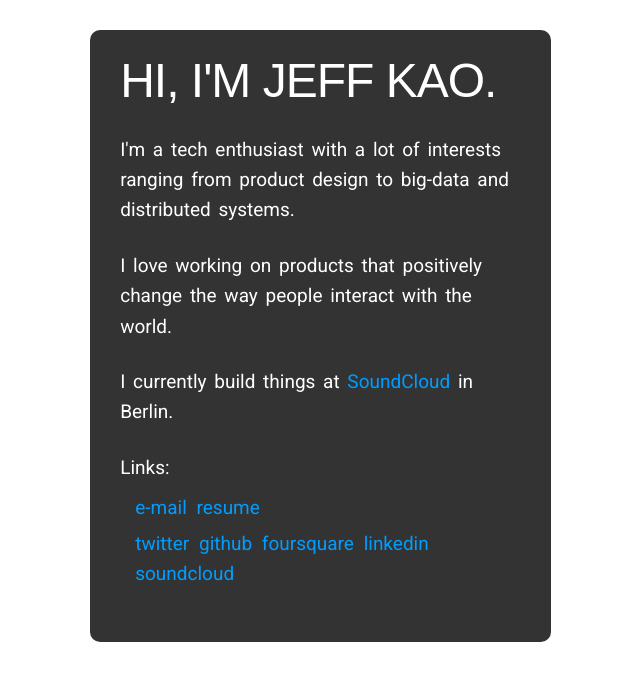
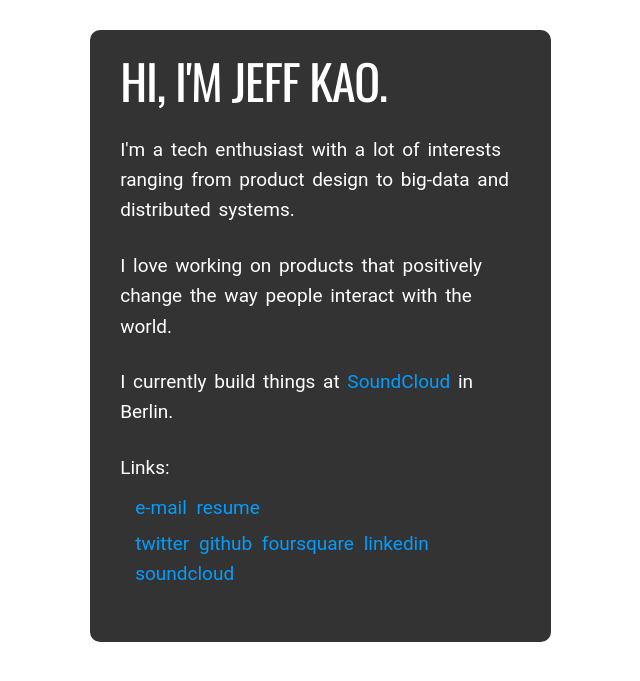
Before and after one commit to jkao/jkao.github.io, a Jekyll site: the page index.html, which Jekyll copies as it is, in a window 1280 px wide. Shown: the top 681 px of the page, without its empty margins (569-1209 px from the left). Built offline with Jekyll 4.4.1, drawn with Linux system fonts in a browser that asks for light colours; nearby versions of some CDN libraries; some web fonts are replaced.

Commit message:
Fix CSS issue

```diff
--- a/index.html
+++ b/index.html
@@ -12,7 +12,7 @@
 
         <!-- CSS -->
         <link rel="stylesheet" href="assets/css/styles.css" type="text/css" />
-        <link rel="stylesheet" href="https://fonts.googleapis.com/css?family=Lato:100|Roboto" type="text/css">
+        <link rel="stylesheet" href="https://fonts.googleapis.com/css?family=Robot|Oswald" type="text/css">
     </head>
     <body>
         <div id="home" class="container">
```
